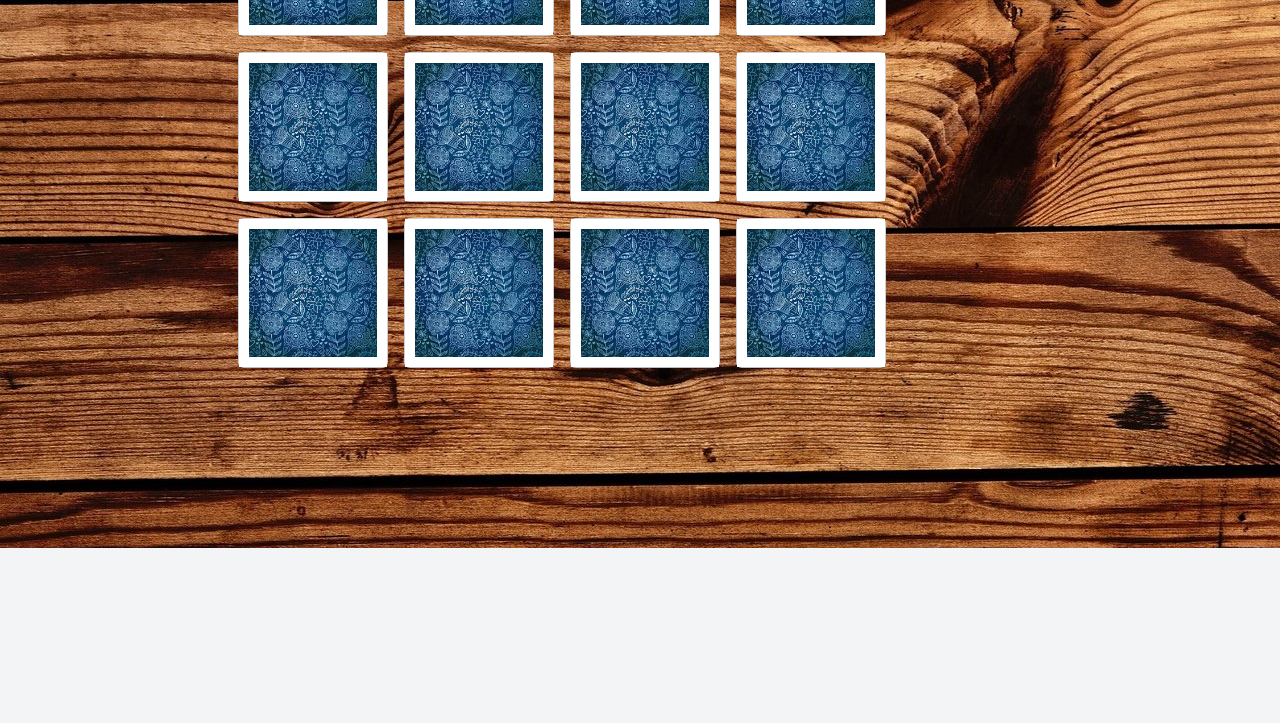
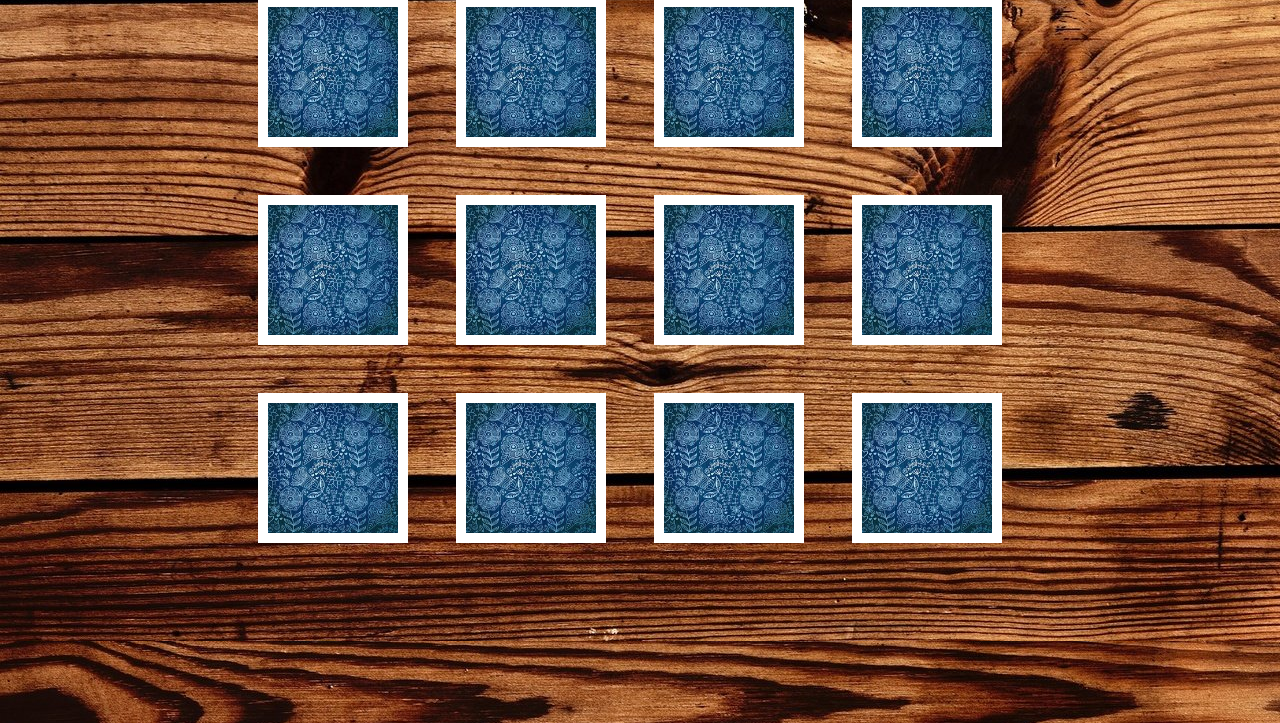
Before and after one commit to Father1993/MemoryGameJS, a plain HTML site: page index.html in a window 1280 px wide. Shown: the part 439-1162 px from the top of the page. Before the commit the page ends 987 px from the top, so only its background shows below. Drawn offline with nearby package versions, Linux system fonts and the light colour scheme.

Commit message:
animation

```diff
--- a/index.html
+++ b/index.html
@@ -17,8 +17,12 @@
 </head>
 
 <body>
-    <main class="container game__window">
-        <div id="card-container" class="row gap-3"></div>
+    <main class="container game__window" id="game__windows">
+        <div class="user__level">
+            <button onclick="startGame()" type="number" id="count-input" value="8">Level: 1</button>
+        </div>
+
+        <div id="card-container" class="row gap-5"></div>
     </main>
 
 </body>
--- a/main.js
+++ b/main.js
@@ -1,9 +1,17 @@
 let mathPairs = [];
 let openCard = [];
+let count = 8;
+
+
+const gameWindows = document.getElementById("game__windows");
+
+if (count > 8) {
+    gameWindows.classList.add("media__grid");
+}
 
 function createNumbersArray() {
     let pair = [];
-    for (let i = 1; i <= 10; i++) {
+    for (let i = 1; i <= count; i++) {
         pair.push(i);
         pair.push(i);
     }
@@ -62,7 +70,7 @@ function checkForMatch () {
 
             if (number_one === number_two) {
                 mathPairs.push(number_one);
-                if (mathPairs.length === 10) {
+                if (mathPairs.length === count) {
                     // The End
                     alert('You WIN')
                 }
@@ -82,7 +90,12 @@ function resetGame() {
     mathPairs = [];
 }
 
-function startGame(count) {
+function startGame() {
+    const countInput = document.getElementById("count-input");
+    let inputValue = parseInt(countInput.value);
+
+    count = inputValue;
+
     resetGame();
     const pairArray = createNumbersArray();
     const shuffledArray = shuffle(pairArray);
--- a/style.css
+++ b/style.css
@@ -9,13 +9,11 @@ body {
     display: flex;
     justify-content: center;
     align-items: center;
-    height: 100vh;
     background-image: url('/bg.jpg');
 }
 .game__window {
-    width: 1200px;
+    width: 1100px;
     padding: 180px;
-
 }
 
 .card {
@@ -24,9 +22,10 @@ body {
     height: 150px;
     padding: 0;
     margin: 0;
-    transition: all 600ms;
-    transition: transform 0.6s;
+    transition: all 400ms;
     z-index: 20;
+    background-color: transparent;
+    border: none;
 }
 
 .card-front, .card-back {
@@ -47,6 +46,7 @@ body {
     box-shadow: 0 1px 1px 0 rgba(0, 0, 0, 0.1);
     border-bottom: 1px solid #f5f5f5;
     border: 10px solid white;
+    transform-style: preserve-3d;
     transform: perspective(600px) rotateY(0deg);
 
 }
@@ -61,20 +61,34 @@ body {
     align-items: center;
     justify-content: center;
     border: white 10px solid;
-    -webkit-transform: rotateY(180deg);
-    transform: rotateY(180deg);
+    transform: perspective(600px) rotateY(180deg);
 }
 
 .check > .card-front{
-    transform: rotateY(160deg);
+    transform: perspective(600px) rotateY(-180deg);
+    background-color: transparent;
 }
 .check > .card-back {
-    transform: rotateY(0deg);
+    transform: perspective(600px) rotateY(0deg);
+
 }
 
 .card:hover {
-    -webkit-transform: rotateY(-20deg);
-    transform: rotateY(-20deg);
-    box-shadow: 0 40px 40px rgba(50,50,50,.2);
+    -webkit-transform: rotateY(-24deg);
+    transform: rotateY(-24deg);
+    box-shadow: 0 50px 50px rgba(50,50,50,.4);
     cursor: pointer;
 }
+
+.media__grid {
+    width: 1200px;
+}
+
+.user__level {
+    text-align: center;
+    margin-bottom: 30px;
+}
+
+.user__level > input {
+    margin-right: 20px;
+}
```
